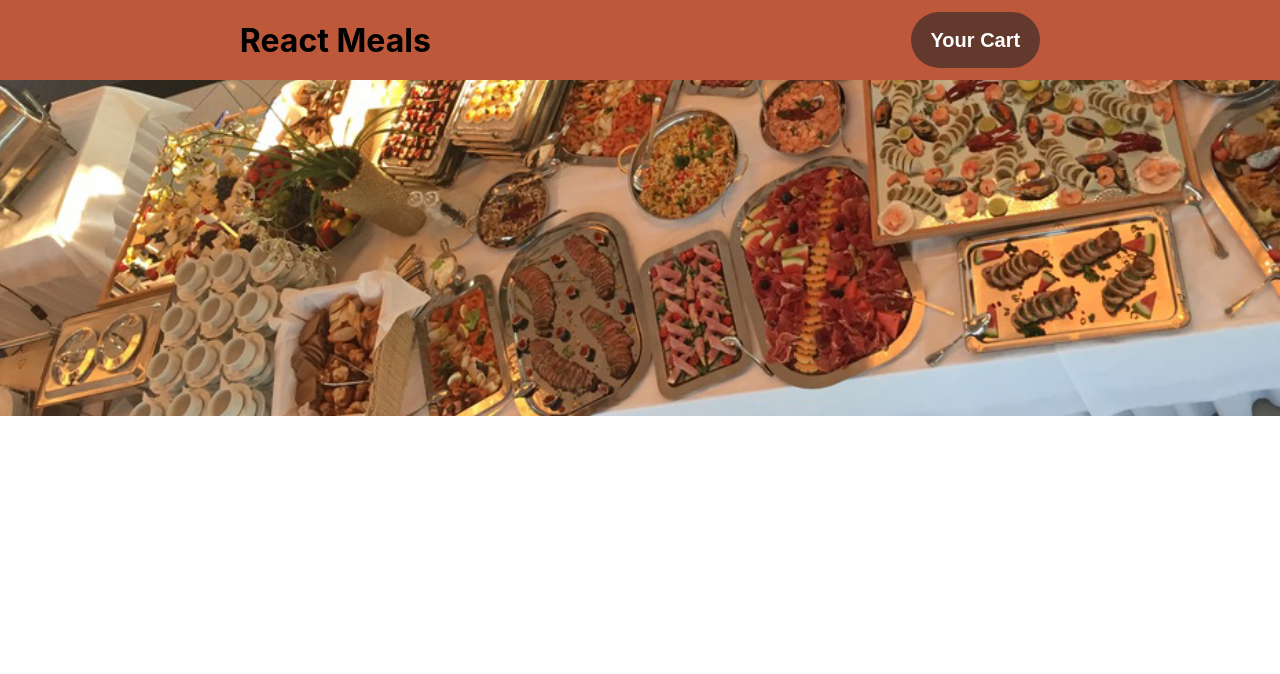
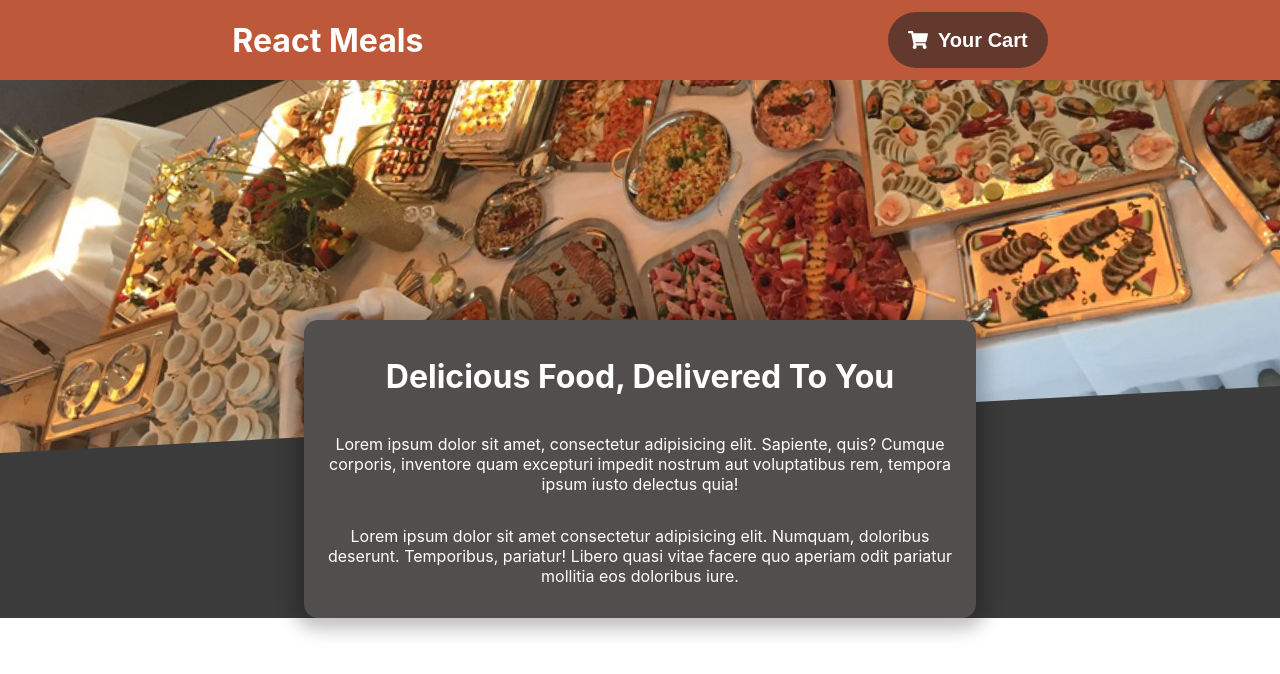
Before and after one commit to Thoss24/food-order-app, a React (Create React App) app: page / in a window 1280 px wide. Shown: the top 674 px of the page. Built offline with nearby package versions, Linux system fonts and the light colour scheme.

Commit message:
banner component added

```diff
--- a/package.json
+++ b/package.json
@@ -8,6 +8,7 @@
     "@testing-library/user-event": "^13.5.0",
     "react": "^18.2.0",
     "react-dom": "^18.2.0",
+    "react-icons": "^4.8.0",
     "react-scripts": "5.0.1",
     "web-vitals": "^2.1.4"
   },
--- a/src/App.js
+++ b/src/App.js
@@ -1,10 +1,16 @@
-import React from "react";
-
 import Header from "./components/Header/Header";
+import { Fragment } from 'react';
+import Body from "./components/UI/Wrapper/Body";
+import Banner from "./components/Banner/Banner";
 
 function App() {
   return (
+    <Fragment>
     <Header></Header>
+    <Body>
+      <Banner />
+    </Body>
+    </Fragment>
   )
 }
 
--- /dev/null
+++ b/src/components/Banner/Banner.js
@@ -0,0 +1,13 @@
+import classes from './Banner.module.css';
+
+const Banner = () => {
+    return (
+        <div className={classes.banner}>
+            <h1>Delicious Food, Delivered To You</h1>
+            <p>Lorem ipsum dolor sit amet, consectetur adipisicing elit. Sapiente, quis? Cumque corporis, inventore quam excepturi impedit nostrum aut voluptatibus rem, tempora ipsum iusto delectus quia!</p>
+            <p>Lorem ipsum dolor sit amet consectetur adipisicing elit. Numquam, doloribus deserunt. Temporibus, pariatur! Libero quasi vitae facere quo aperiam odit pariatur mollitia eos doloribus iure.</p>
+        </div>
+    )
+};
+
+export default Banner
--- /dev/null
+++ b/src/components/Banner/Banner.module.css
@@ -0,0 +1,13 @@
+.banner {
+    display: flex;
+    flex-direction: column;
+    text-align: center;
+    color: white;
+    padding: 1rem;
+    width: 50%;
+    box-shadow: 0 1px 18px 10px rgba(0, 0, 0, 0.25);
+    background-color: rgba(83, 78, 78, 1);
+    border-radius: 14px;
+    margin-top: -10rem;
+    position: relative;
+}
--- a/src/components/Header/Header.js
+++ b/src/components/Header/Header.js
@@ -1,9 +1,10 @@
 import classes from "./Header.module.css";
 import Button from "../UI/Button/Button";
+import { Fragment } from 'react';
 
 const Header = () => {
   return (
-      <div>
+    <Fragment>
       <div className={classes.header}>
         <h1>React Meals</h1>
         <Button />
@@ -11,7 +12,7 @@ const Header = () => {
       <div className={classes.main}>
         <img src="/images/meals.jpg" alt="food platter" />
       </div>
-    </div>
+    </Fragment>
   );
 };
 
--- a/src/components/Header/Header.module.css
+++ b/src/components/Header/Header.module.css
@@ -6,17 +6,19 @@
     background-color: rgba(189, 89, 58, 1);
     height: 5rem;
     box-shadow: 0 2px 8px rgba(0, 0, 0, 0.25);
+    color: white;
 }
 
 .main {
     width: 100%;
     height: 25rem;
     overflow: hidden;
+    background-color: rgba(10, 10, 10, 0.8);
 }
 
 .main img {
     width: 110%;
     height: 100%;
     object-fit: cover;
-    transform: translateY(-4rem) translateX(-1rem);
+    transform: rotateZ(-3deg) translateY(-4rem) translateX(-1rem);
 }
--- a/src/components/UI/Button/Button.js
+++ b/src/components/UI/Button/Button.js
@@ -1,8 +1,9 @@
 import classes from './Button.module.css';
+import { FaShoppingCart } from 'react-icons/fa'
 
 const Button = () => {
     return (
-        <button className={classes.button}>Your Cart</button>
+        <button className={classes.button}><FaShoppingCart /> Your Cart</button>
     )
 }
 
--- a/src/components/UI/Button/Button.module.css
+++ b/src/components/UI/Button/Button.module.css
@@ -10,4 +10,5 @@
     font-size: 20px;
     color: white;
     font-weight: 600;
+    gap: 10px;
 }
--- a/src/components/UI/Card/Card.module.css
+++ /dev/null
@@ -1,3 +0,0 @@
-.card {
-
-}
--- /dev/null
+++ b/src/components/UI/Wrapper/Body.js
@@ -0,0 +1,9 @@
+import classes from './Body.module.css';
+
+const Body = (props) => {
+    return (
+        <div className={classes.card}>{props.children}</div>
+    )
+}
+
+export default Body
--- /dev/null
+++ b/src/components/UI/Wrapper/Body.module.css
@@ -0,0 +1,5 @@
+.card {
+    display: flex;
+    justify-content: center;
+    background-color: rgba(10, 10, 10, 0.8);
+}
```
Also changed, not shown: src/components/UI/Card/Card.js (deleted, +0 -9 lines), 1 other file (tests, documents, lock files or other folders).
